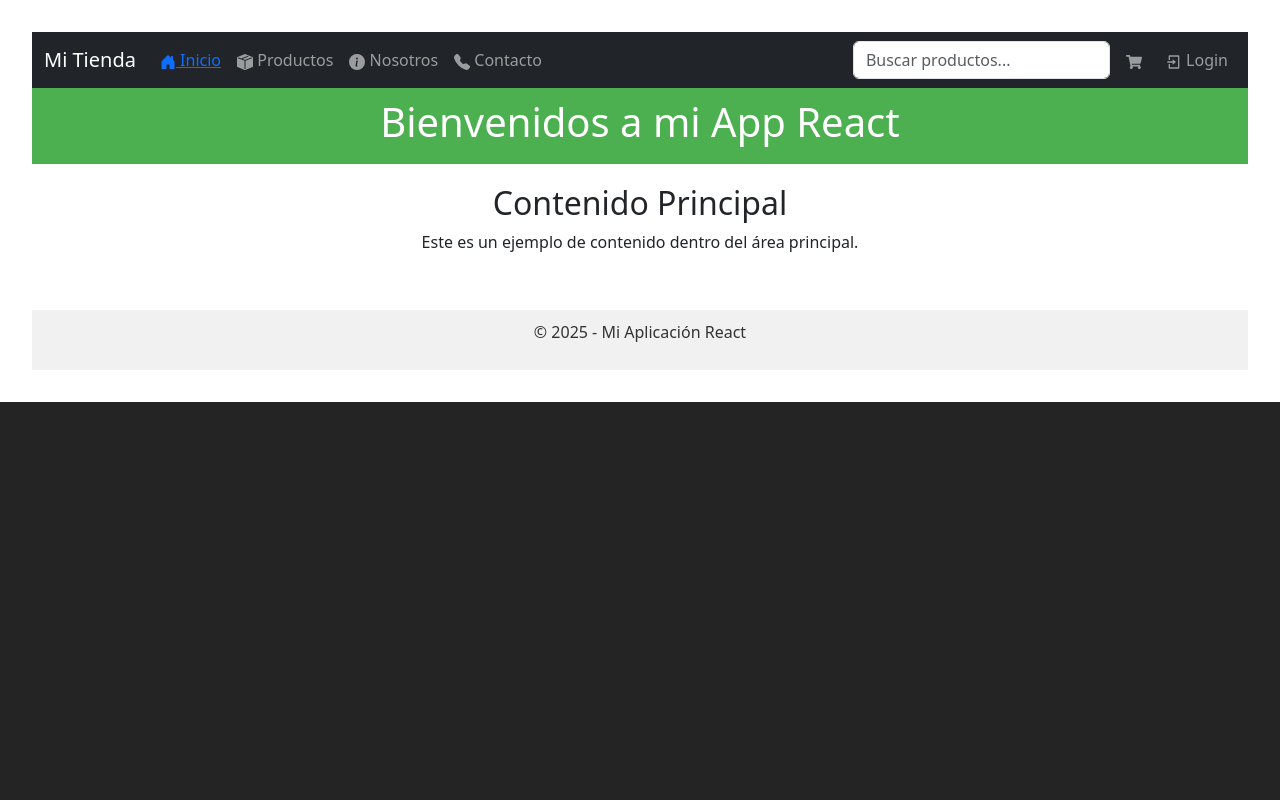
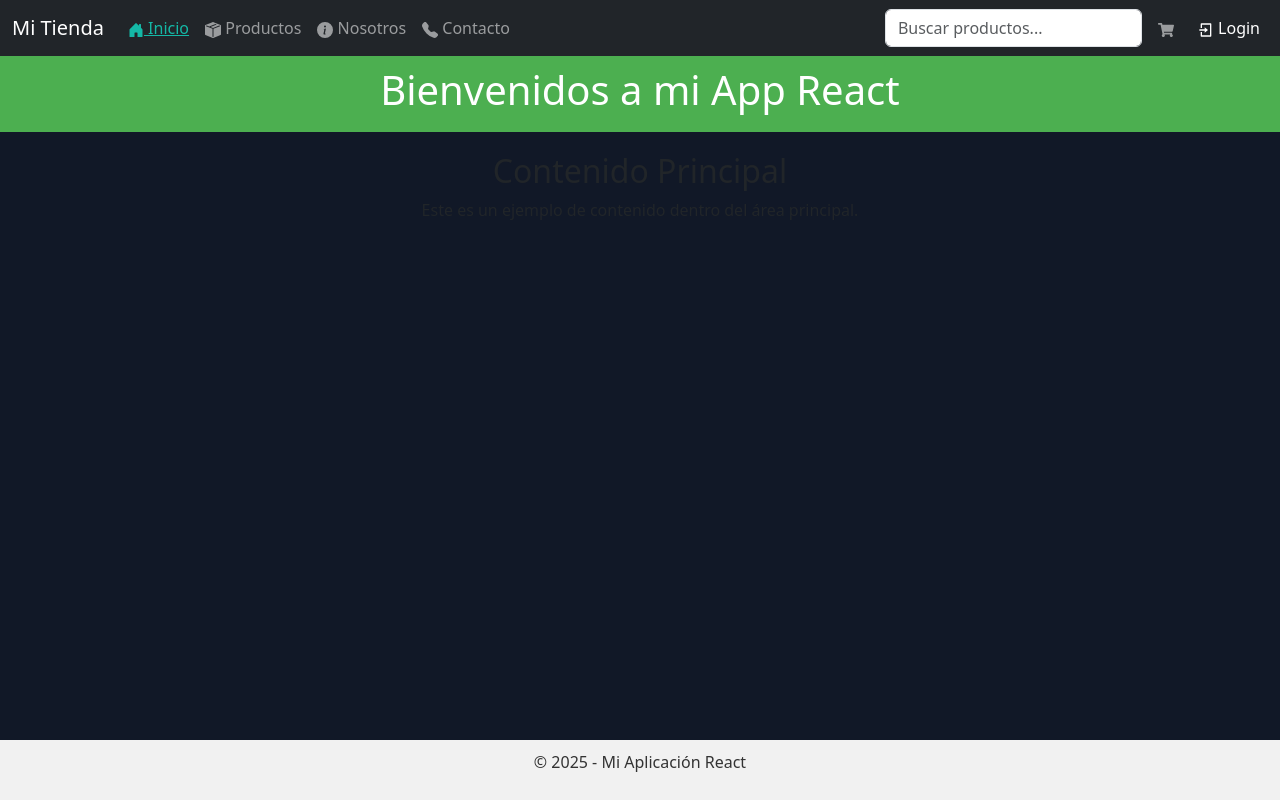
Before and after one commit to ferwargit/e-commerce-test2, a React (Vite) app in the folder e-commerce-2.0/: page / in a window 1280 px wide. Built offline with nearby package versions, Linux system fonts and the light colour scheme.

Commit message:
feat: Mejorar el diseño y la usabilidad de la aplicación, incluyendo nuevos estilos, componentes y ajustes en la navegación

```diff
--- a/e-commerce-2.0/src/App.css
+++ b/e-commerce-2.0/src/App.css
@@ -1,6 +1,26 @@
+/* src/App.css */
+
+/* Estilos para el contenedor principal de la aplicación */
+.app-container {
+  /* Ocupa al menos toda la altura de la pantalla */
+  min-height: 100vh;
+
+  /* Lo convertimos en un contenedor flex vertical */
+  display: flex;
+  flex-direction: column;
+
+  /* Le damos el color de fondo oscuro de nuestra paleta */
+  background-color: var(--color-background-dark);
+}
+
+/* El contenido principal (donde están las rutas) crecerá para empujar el footer hacia abajo */
+.app-container > main {
+  flex-grow: 1;
+}
+
+/* El #root ya no necesita estos estilos, los hemos movido a .app-container */
 #root {
   max-width: 100%;
   margin: 0 auto;
-  padding: 2rem;
   text-align: center;
 }
--- a/e-commerce-2.0/src/App.jsx
+++ b/e-commerce-2.0/src/App.jsx
@@ -14,6 +14,7 @@ import FormularioEdicion from "./components/FormularioEdicion";
 import { useEffect } from "react";
 import { useAuthContext } from "./context/AuthContext";
 import AdminProductos from "./components/AdminProductos"; // Importa el nuevo componente
+import Footer from "./components/Footer"; // Suponiendo que tienes o quieres un footer
 
 function App() {
   const { verificacionLog } = useAuthContext();
@@ -26,8 +27,9 @@ function App() {
 
   return (
     <Router>
-      <div>
+      <div className="app-container">
         <Nav />
+        <main>
           <Routes>
             <Route path="/" element={<Home />} />
             <Route path="/login" element={<LoginBoost />} />
@@ -47,6 +49,8 @@ function App() {
               element={<FormularioEdicion />}
             />
           </Routes>
+        </main>
+        <Footer />
       </div>
     </Router>
   );
--- a/e-commerce-2.0/src/components/Button.jsx
+++ b/e-commerce-2.0/src/components/Button.jsx
@@ -3,44 +3,47 @@
 import styled, { css } from "styled-components";
 import { Link } from "react-router-dom";
 
+// El objeto variants ahora usa nuestras variables CSS
 const variants = {
   primary: {
-    background: "#007bff",
-    hover: "#0056b3",
+    background: "var(--color-primary)",
+    hover: "var(--color-primary-hover)",
   },
   success: {
-    background: "#28a745",
-    hover: "#218838",
+    // Mantenemos success usando el color primario
+    background: "var(--color-primary)",
+    hover: "var(--color-primary-hover)",
   },
   danger: {
-    background: "#dc3545",
-    hover: "#c82333",
+    background: "var(--color-danger)",
+    hover: "var(--color-danger-hover)",
   },
 };
 
 const buttonStyles = css`
-  /* ... (estilos base sin cambios) ... */
   color: white;
-  padding: 10px 15px;
+  padding: 10px 20px;
   border: none;
-  border-radius: 5px;
+  border-radius: 8px; /* Bordes un poco más redondeados */
   cursor: pointer;
   font-size: 16px;
-  margin: 8px 5px;
+  font-weight: 500; /* Un poco más de peso */
+  margin: 5px;
   text-decoration: none;
   display: inline-block;
   text-align: center;
-  transition: background-color 0.2s ease-in-out;
+  transition: background-color 0.2s ease-in-out, transform 0.1s ease-in-out;
 
-  /* --- INICIO DEL CAMBIO --- */
-  /* Cambiamos props.variant a props.$variant */
   background-color: ${(props) =>
     variants[props.$variant || "primary"].background};
 
   &:hover {
     background-color: ${(props) => variants[props.$variant || "primary"].hover};
   }
-  /* --- FIN DEL CAMBIO --- */
+
+  &:active {
+    transform: scale(0.98); /* Pequeño efecto al hacer clic */
+  }
 `;
 
 // No se necesitan cambios aquí, los estilos se aplican igual
--- a/e-commerce-2.0/src/components/Card.jsx
+++ b/e-commerce-2.0/src/components/Card.jsx
@@ -3,14 +3,17 @@ import React from "react";
 import { StyledLinkButton } from "./Button";
 import styled from 'styled-components';
 
-// Componente estilizado para la tarjeta (sin cambios)
+// Usamos los nuevos colores de fondo y borde
 const StyledCard = styled.div`
-  transition: transform 0.2s ease-in-out, box-shadow 0.2s ease-in-out;
+  background-color: var(--color-background-light);
+  border: 1px solid var(--color-border);
+  transition: transform 0.2s ease-in-out, border-color 0.2s ease-in-out;
   width: 100%;
+  border-radius: 12px; // Bordes más redondeados y modernos
 
   &:hover {
     transform: translateY(-5px);
-    box-shadow: 0 8px 20px rgba(0,0,0,0.12);
+    border-color: var(--color-primary);
   }
 `;
 
@@ -19,13 +22,15 @@ const StyledCard = styled.div`
 // 1. Creamos un contenedor para la imagen
 const ImageContainer = styled.div`
   width: 100%;
-  height: 220px; /* Podemos darle un poco más de altura */
-  display: flex; /* Para centrar la imagen dentro */
+  height: 220px;
+  display: flex;
   align-items: center;
   justify-content: center;
-  background-color: #f8f9fa; /* Un fondo gris muy sutil */
-  overflow: hidden; /* Asegura que nada se salga */
-  padding: 1rem; /* Añade un espacio de aire alrededor de la imagen */
+  background-color: white; // Un fondo blanco para que resalten los productos
+  overflow: hidden;
+  padding: 1rem;
+  border-top-left-radius: 12px;
+  border-top-right-radius: 12px;
 `;
 
 // 2. Modificamos el componente de la imagen
@@ -44,15 +49,15 @@ function Card({ producto }) {
   }).format(producto.price);
 
   return (
-    <StyledCard className="card h-100 border-0 shadow-sm">
+    <StyledCard className="h-100 border-0 shadow-sm">
       {/* 3. Usamos la nueva estructura de imagen */}
       <ImageContainer>
         <CardImage src={producto.image} alt={producto.name} />
       </ImageContainer>
-      <div className="card-body d-flex flex-column p-3">
+      <div className="card-body d-flex flex-column p-4">
         {/* Usamos text-truncate para cortar títulos muy largos con '...' */}
-        <h5 className="card-title text-truncate">{producto.name}</h5>
-        <p className="card-text text-muted mb-3">{formattedPrice}</p>
+        <h5 className="card-title text-truncate" style={{ color: 'var(--color-text-primary)' }}>{producto.name}</h5>
+        <p className="card-text mb-3" style={{ color: 'var(--color-text-muted)' }}>{formattedPrice}</p>
 
         <div className="mt-auto text-center">
             <StyledLinkButton to={"/productos/" + producto.id} $variant="primary">
--- a/e-commerce-2.0/src/components/Nav.jsx
+++ b/e-commerce-2.0/src/components/Nav.jsx
@@ -6,8 +6,7 @@ import { CarritoContext } from "../context/CarritoContext";
 import { useAuthContext } from "../context/AuthContext";
 import { useProductosContext } from "../context/ProductosContext";
 
-// Importa los iconos
-import { FaShoppingCart } from "react-icons/fa";
+import { FaShoppingCart, FaUserCircle } from "react-icons/fa";
 import { RiAdminFill, RiLoginBoxLine, RiAddBoxFill } from "react-icons/ri";
 import {
   BsBoxSeamFill,
@@ -19,7 +18,7 @@ import {
 function Nav() {
   const { productosCarrito } = useContext(CarritoContext);
   const { user, admin, logout } = useAuthContext();
-  const { setTerminoBusqueda, terminoBusqueda } = useProductosContext();
+  const { setTerminoBusqueda } = useProductosContext();
   const navigate = useNavigate();
   const location = useLocation();
 
@@ -29,7 +28,7 @@ function Nav() {
   );
 
   const activeLinkStyle = {
-    color: "#0d6efd",
+    color: "var(--color-primary)",
     textDecoration: "underline",
   };
 
@@ -41,14 +40,12 @@ function Nav() {
     }
   };
 
-  // --- Lógica de Renderizado Principal ---
   const renderNavContent = () => {
-    // CASO 1: Admin está logueado
     if (admin) {
+      // --- NAVEGACIÓN DE ADMINISTRADOR (SIN CAMBIOS) ---
       return (
         <div className="collapse navbar-collapse" id="navbarNav">
           <ul className="navbar-nav me-auto mb-2 mb-lg-0">
-            {/* Enlaces comunes del sitio */}
             <li className="nav-item">
               <NavLink
                 className="nav-link"
@@ -57,7 +54,8 @@ function Nav() {
                 }
                 to="/"
               >
-                <BsFillHouseDoorFill /> Inicio
+                {" "}
+                <BsFillHouseDoorFill /> Inicio{" "}
               </NavLink>
             </li>
             <li className="nav-item">
@@ -68,58 +66,59 @@ function Nav() {
                 }
                 to="/productos"
               >
-                <BsBoxSeamFill /> Productos
+                {" "}
+                <BsBoxSeamFill /> Productos{" "}
               </NavLink>
             </li>
           </ul>
-
-          {/* --- INICIO DEL CAMBIO --- */}
-          {/* Agrupamos la búsqueda y las acciones del admin */}
           <div className="d-flex align-items-center">
-            {/* Formulario de Búsqueda para Admin */}
             <form
               className="d-flex"
               role="search"
               onSubmit={(e) => e.preventDefault()}
             >
               <input
-                className="form-control me-2"
+                className="form-control form-control-dark me-2"
                 type="search"
-                placeholder="Buscar en admin..."
+                placeholder="Buscar productos..."
                 aria-label="Buscar"
-                value={terminoBusqueda}
-                onChange={(e) => setTerminoBusqueda(e.target.value)} // Búsqueda simple, sin redirigir
+                onChange={(e) => setTerminoBusqueda(e.target.value)}
               />
             </form>
-
-            <ul className="navbar-nav ms-auto">
-              {/* Enlaces de herramientas de Admin */}
-              <li className="nav-item">
-                <NavLink
-                  className="nav-link"
-                  style={({ isActive }) =>
-                    isActive ? activeLinkStyle : undefined
-                  }
-                  to="/admin"
+            <ul className="navbar-nav d-flex flex-row gap-2 align-items-center">
+              <li className="nav-item dropdown">
+                <a
+                  className="nav-link dropdown-toggle"
+                  href="#"
+                  role="button"
+                  data-bs-toggle="dropdown"
+                  aria-expanded="false"
                 >
+                  <FaUserCircle className="me-1" /> Administrador
+                </a>
+                <ul className="dropdown-menu dropdown-menu-dark dropdown-menu-end">
+                  <li>
+                    <NavLink className="dropdown-item" to="/admin">
                       <RiAdminFill /> Panel
                     </NavLink>
                   </li>
-              <li className="nav-item">
+                  <li>
                     <NavLink
-                  className="nav-link"
-                  style={({ isActive }) =>
-                    isActive ? activeLinkStyle : undefined
-                  }
+                      className="dropdown-item"
                       to="/admin/agregarProductos"
                     >
-                  <RiAddBoxFill /> Agregar
+                      <RiAddBoxFill /> Agregar Producto
                     </NavLink>
                   </li>
-              <li className="nav-item">
-                <NavLink className="nav-link" to="/" onClick={logout}>
-                  <RiLoginBoxLine /> Logout
-                </NavLink>
+                  <li>
+                    <hr className="dropdown-divider" />
+                  </li>
+                  <li>
+                    <Link className="dropdown-item" to="/" onClick={logout}>
+                      <RiLoginBoxLine /> Cerrar Sesión
+                    </Link>
+                  </li>
+                </ul>
               </li>
             </ul>
           </div>
@@ -127,15 +126,15 @@ function Nav() {
       );
     }
 
-    // CASO 2: Usuario está en la página de login de admin (pero no logueado)
     if (location.pathname.startsWith("/admin")) {
-      return null; // No muestra nada más que el logo
+      return null;
     }
 
-    // CASO 3: Navegación normal del cliente
+    // --- NAVEGACIÓN DE CLIENTE ---
     return (
       <div className="collapse navbar-collapse" id="navbarNav">
         <ul className="navbar-nav me-auto mb-2 mb-lg-0">
+          {/* ... Enlaces de cliente sin cambios ... */}
           <li className="nav-item">
             <NavLink
               className="nav-link"
@@ -180,15 +179,14 @@ function Nav() {
             onSubmit={(e) => e.preventDefault()}
           >
             <input
-              className="form-control me-2"
+              className="form-control form-control-dark me-2"
               type="search"
               placeholder="Buscar productos..."
               aria-label="Buscar"
-              value={terminoBusqueda}
               onChange={handleBusquedaChange}
             />
           </form>
-          <ul className="navbar-nav d-flex flex-row gap-2">
+          <ul className="navbar-nav d-flex flex-row gap-2 align-items-center">
             <li className="nav-item">
               <NavLink
                 className="nav-link"
@@ -204,15 +202,39 @@ function Nav() {
               </NavLink>
             </li>
             {user ? (
-              <li className="nav-item">
-                <NavLink className="nav-link" to="/" onClick={logout}>
-                  <RiLoginBoxLine /> Logout
-                </NavLink>
+              // --- INICIO DE LA CORRECCIÓN ---
+              // Restauramos el código del dropdown del cliente
+              <li className="nav-item dropdown">
+                <a
+                  className="nav-link dropdown-toggle"
+                  href="#"
+                  role="button"
+                  data-bs-toggle="dropdown"
+                  aria-expanded="false"
+                >
+                  <FaUserCircle className="me-1" /> {user.split("@")[0]}
+                </a>
+                <ul className="dropdown-menu dropdown-menu-dark dropdown-menu-end">
+                  <li>
+                    <a className="dropdown-item" href="#">
+                      Mi Perfil
+                    </a>
+                  </li>
+                  <li>
+                    <hr className="dropdown-divider" />
+                  </li>
+                  <li>
+                    <Link className="dropdown-item" to="/" onClick={logout}>
+                      <RiLoginBoxLine /> Cerrar Sesión
+                    </Link>
+                  </li>
+                </ul>
               </li>
             ) : (
+              // --- FIN DE LA CORRECCIÓN ---
               <li className="nav-item">
                 <NavLink
-                  className="nav-link"
+                  className="nav-link text-white"
                   style={({ isActive }) =>
                     isActive ? activeLinkStyle : undefined
                   }
@@ -234,7 +256,6 @@ function Nav() {
         <Link className="navbar-brand" to="/">
           Mi Tienda
         </Link>
-        {/* El botón hamburguesa necesita estar fuera de la lógica condicional para que funcione en admin logueado */}
         <button
           className="navbar-toggler"
           type="button"
--- a/e-commerce-2.0/src/index.css
+++ b/e-commerce-2.0/src/index.css
@@ -1,14 +1,45 @@
+/* src/index.css */
+
+@import url("https://fonts.googleapis.com/css2?family=Inter:wght@400;500;700;900&display=swap");
+
 :root {
-  font-family: system-ui, Avenir, Helvetica, Arial, sans-serif;
+  --font-sans: "Inter", system-ui, Avenir, Helvetica, Arial, sans-serif;
+  --color-primary: #14b8a6;
+  --color-primary-hover: #0d9488;
+  --color-danger: #ef4444;
+  --color-danger-hover: #dc2626;
+  --color-background-dark: #111827;
+  --color-background-light: #1f2937;
+  --color-text-primary: #f9fafb;
+  --color-text-muted: #9ca3af;
+  --color-border: #374151;
+
+  font-family: var(--font-sans);
   line-height: 1.5;
   font-weight: 400;
-
-  color-scheme: light dark;
-  color: rgba(255, 255, 255, 0.87);
-  background-color: #242424;
+  color-scheme: dark;
+  color: var(--color-text-primary);
+  background-color: var(--color-background-dark);
 
   font-synthesis: none;
   text-rendering: optimizeLegibility;
   -webkit-font-smoothing: antialiased;
   -moz-osx-font-smoothing: grayscale;
 }
+
+body {
+  margin: 0;
+  min-width: 320px;
+  min-height: 100vh;
+}
+
+a {
+  color: var(--color-primary);
+  text-decoration: none; /* Cambiado de inherit para asegurar que no haya subrayado */
+  transition: color 0.2s ease-in-out;
+}
+a:hover {
+  color: var(--color-primary-hover);
+}
+
+/* LA REGLA PARA #root SOLO DEBE ESTAR EN App.css, LA BORRAMOS DE AQUÍ */
--- a/e-commerce-2.0/src/layouts/Home.jsx
+++ b/e-commerce-2.0/src/layouts/Home.jsx
@@ -1,5 +1,4 @@
 import SEO from "../components/SEO";
-import Footer from "../components/Footer";
 import Header from "../components/Header";
 import Main from "../components/Main";
 
@@ -10,7 +9,6 @@ function Home() {
       <div>
         <Header />
         <Main />
-        <Footer />
       </div>
     </>
   );
--- a/e-commerce-2.0/src/main.jsx
+++ b/e-commerce-2.0/src/main.jsx
@@ -6,6 +6,7 @@ import { CarritoProvider } from "./context/CarritoContext.jsx";
 import { AuthProvider } from "./context/AuthContext.jsx";
 import { ProductosProvider } from "./context/ProductosContext.jsx";
 import 'bootstrap/dist/css/bootstrap.min.css';
+import 'bootstrap/dist/js/bootstrap.bundle.min.js';
 
 createRoot(document.getElementById("root")).render(
   // <StrictMode>
```
Also changed, not shown: e-commerce-2.0/src/components/FormularioEdicion.jsx (+15 -0 lines), e-commerce-2.0/src/components/FormularioProducto.jsx (+15 -0 lines), e-commerce-2.0/src/components/LoginForm.jsx (+14 -4 lines), e-commerce-2.0/src/components/ProductoDetalle.jsx (+28 -7 lines). Lines whose indentation alone changed are shown as unchanged.
